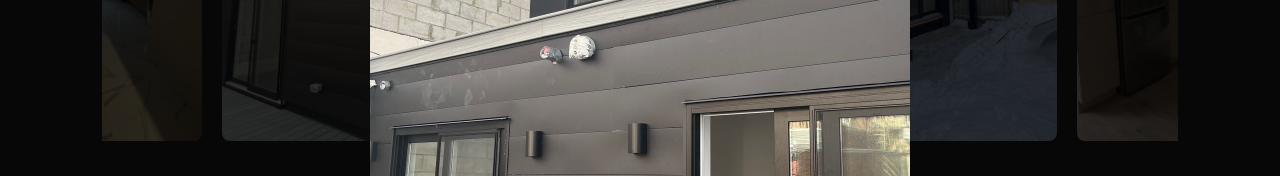
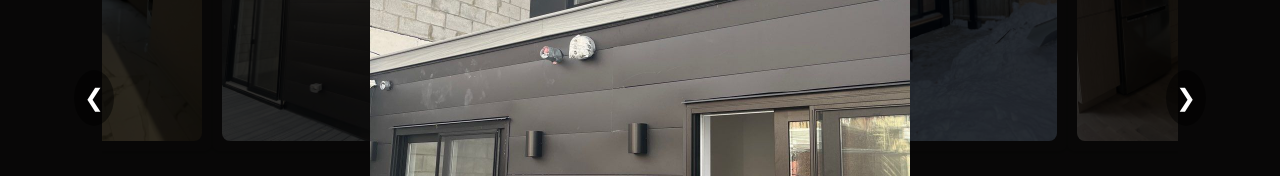
Before and after one commit to porpup/lamy_construction_website, a Next.js app: page /gallery in a window 1280 px wide. Both pictures are taken after a click on the element 354 px from the left and 270 px from the top of the page. Shown: the part 302-478 px from the top of the page. Built offline with nearby package versions, Linux system fonts and the light colour scheme; a web font is replaced by a local one.

Commit message:
added small arrows to change images in full screen mode

```diff
--- a/app/components/ImageCarousel.jsx
+++ b/app/components/ImageCarousel.jsx
@@ -164,10 +164,24 @@ const ImageCarousel = () => {
           onTouchEnd={handleTouchEnd}
         >
           <div className="fullscreen-content">
+            <button
+              className="fullscreen-prev"
+              onClick={(e) => { e.stopPropagation(); showPreviousImage(); }}
+              tabIndex="-1" // Prevent focus
+            >
+              &#10094;
+            </button>
             <img
               src={images[fullscreenImageIndex]}
               alt="Full Screen Image"
             />
+            <button
+              className="fullscreen-next"
+              onClick={(e) => { e.stopPropagation(); showNextImage(); }}
+              tabIndex="-1" // Prevent focus
+            >
+              &#10095;
+            </button>
           </div>
         </div>
       )}
--- a/styles/globals.css
+++ b/styles/globals.css
@@ -207,3 +207,34 @@ body {
   border-radius: 8px; /* Rounded corners for images */
   box-shadow: 0 2px 4px rgba(0, 0, 0, 0.1); /* Example shadow effect */
 }
+
+.fullscreen-prev, .fullscreen-next {
+  position: absolute;
+  top: 50%;
+  transform: translateY(-50%);
+  background-color: rgba(0, 0, 0, 0.5); /* Semi-transparent background */
+  color: white;
+  border: none;
+  padding: 10px;
+  cursor: pointer;
+  font-size: 24px;
+  z-index: 1001;
+  border-radius: 50%;
+  outline: none; /* Remove outline */
+}
+
+.fullscreen-prev {
+  left: 10px;
+}
+
+.fullscreen-next {
+  right: 10px;
+}
+
+.fullscreen-prev:hover, .fullscreen-next:hover {
+  background-color: rgba(0, 0, 0, 0.8); /* Darker background on hover */
+}
+
+.fullscreen-prev:focus, .fullscreen-next:focus {
+  outline: none; /* Remove focus outline */
+}
```
